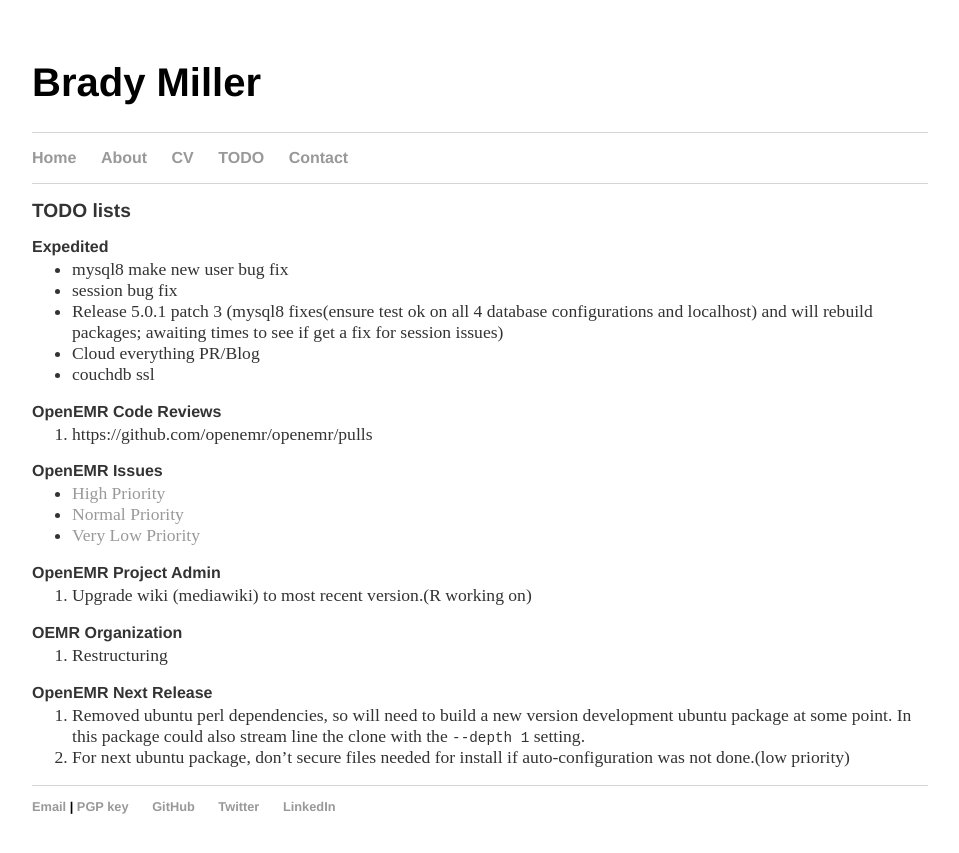
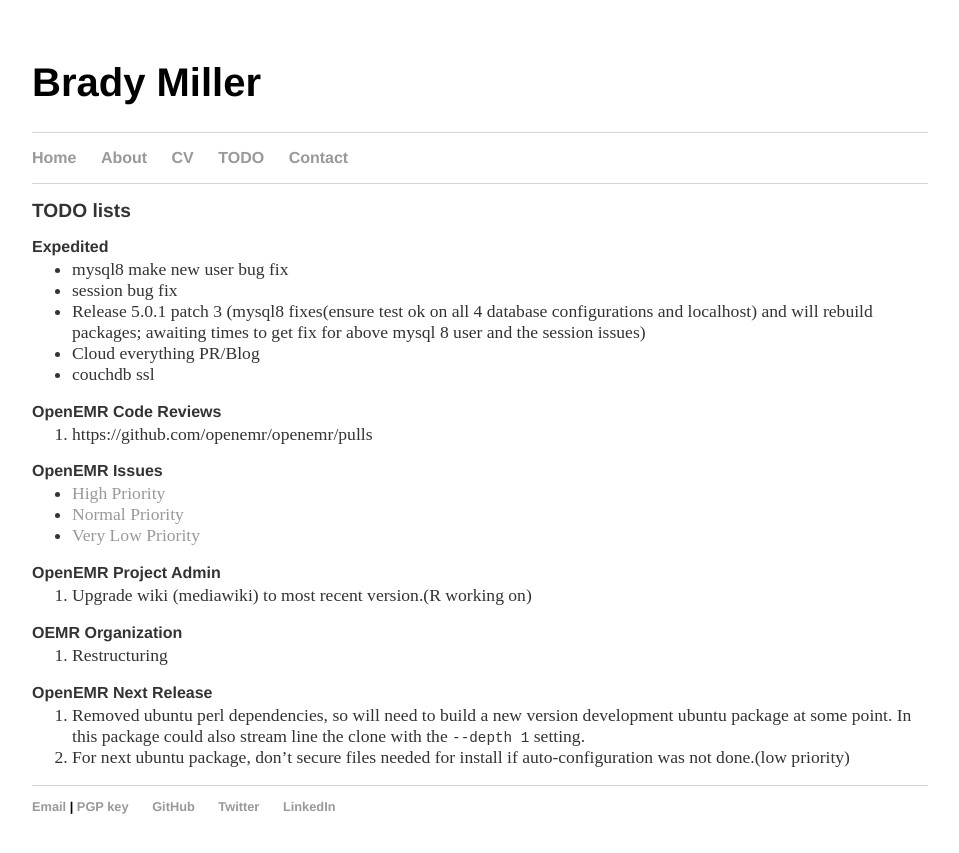
Before and after one commit to bradymiller/bradymiller.github.io, a Jekyll site: the page built from todo/index.md, in a window 1280 px wide. Shown: the top 853 px of the page, without its empty margins (160-1119 px from the left). Built offline with Jekyll 4.4.1, drawn with Linux system fonts in a browser that asks for light colours; our own code applies the rules of GitHub Pages for plain Markdown files.

Commit message:
Update index.md

```diff
--- a/todo/index.md
+++ b/todo/index.md
@@ -6,7 +6,7 @@
 ### Expedited
 * mysql8 make new user bug fix
 * session bug fix
-* Release 5.0.1 patch 3 (mysql8 fixes(ensure test ok on all 4 database configurations and localhost) and will rebuild packages; awaiting times to see if get a fix for session issues)
+* Release 5.0.1 patch 3 (mysql8 fixes(ensure test ok on all 4 database configurations and localhost) and will rebuild packages; awaiting times to get fix for above mysql 8 user and the session issues)
 * Cloud everything PR/Blog
 * couchdb ssl
 
```
